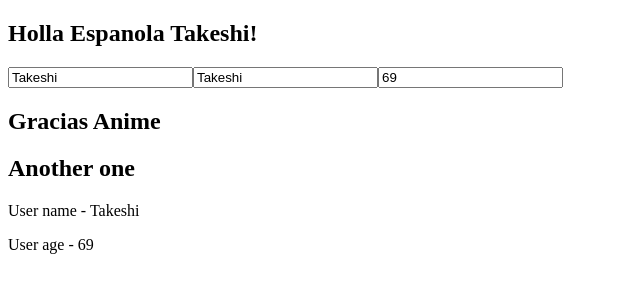
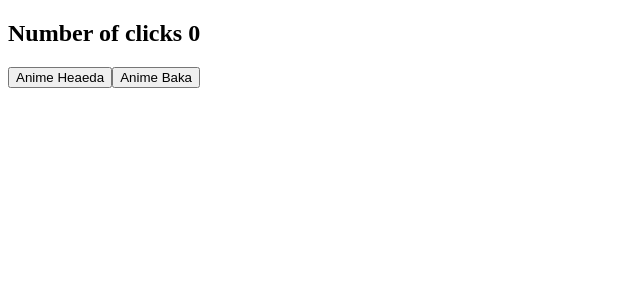
Before and after one commit to GABASTAR/AngularJS, an Angular app in the folder my-app/: page / in a window 1280 px wide. Shown: the top 300 px of the page, without its empty margins (0-640 px from the left). Built offline with nearby package versions, Linux system fonts and the light colour scheme.

Commit message:
Wired to action

```diff
--- a/my-app/src/app/app.component.html
+++ b/my-app/src/app/app.component.html
@@ -1,7 +1,4 @@
 <div>
-    <h2>Holla Espanola {{name}}!</h2>
-    <input type="text" [value] = "name">
-    <input type="text" [(ngModel)] = "name" placeholder="name" aria-placeholder="name">
-    <input type="number" [(ngModel)] = "age" placeholder="age">
-    <app-child [username] = "name" [userage] = "age"></app-child>
+    <h2>Number of clicks {{click}}</h2>
+    <app-child (onChanged) = 'onChanged($event)'></app-child>
 </div>
--- a/my-app/src/app/app.component.ts
+++ b/my-app/src/app/app.component.ts
@@ -7,7 +7,13 @@ import { Component } from '@angular/core';
 })
 
 export class AppComponent {
-  title = 'my-app';
-  name:string = "Takeshi"
-  age:number = 69
+  click: number = 0;
+  onChanged(incr) {
+    if(incr) {
+      this.click = this.click + 1
+    }
+    else {
+      this.click = this.click - 1
+    }
+  }
 }
--- a/my-app/src/app/child/child.component.html
+++ b/my-app/src/app/child/child.component.html
@@ -1,6 +1,4 @@
 <div>
-    <h2>Gracias {{name}}</h2>
-    <h2>Another one</h2>
-    <p>User name - {{username}}</p>
-    <p>User age - {{userage}}</p>
+    <button (click) = "change(true)">Anime Heaeda</button>
+    <button (click) = "change(false)">Anime Baka</button>
 </div>
--- a/my-app/src/app/child/child.component.ts
+++ b/my-app/src/app/child/child.component.ts
@@ -1,4 +1,4 @@
-import { Component, OnInit, Input } from '@angular/core';
+import { Component, OnInit, Input, Output, EventEmitter} from '@angular/core';
 
 @Component({
   selector: 'app-child',
@@ -7,22 +7,9 @@ import { Component, OnInit, Input } from '@angular/core';
 })
 export class ChildComponent implements OnInit {
   name = "Anime"
-  @Input() username: string;
-  _userage: number;
-  @Input()
-  set userage(age:number) {
-    if (age < 0) {
-      this._userage = 0
-    }
-    else if (age > 100) {
-      this._userage = 100
-    }
-    else {
-      this._userage = age
-    }
-  }
-  get userage() {
-    return this._userage
+  @Output() onChanged = new EventEmitter<boolean>();
+  change(incr) {
+    this.onChanged.emit(incr)
   }
   constructor() { }
 
```
